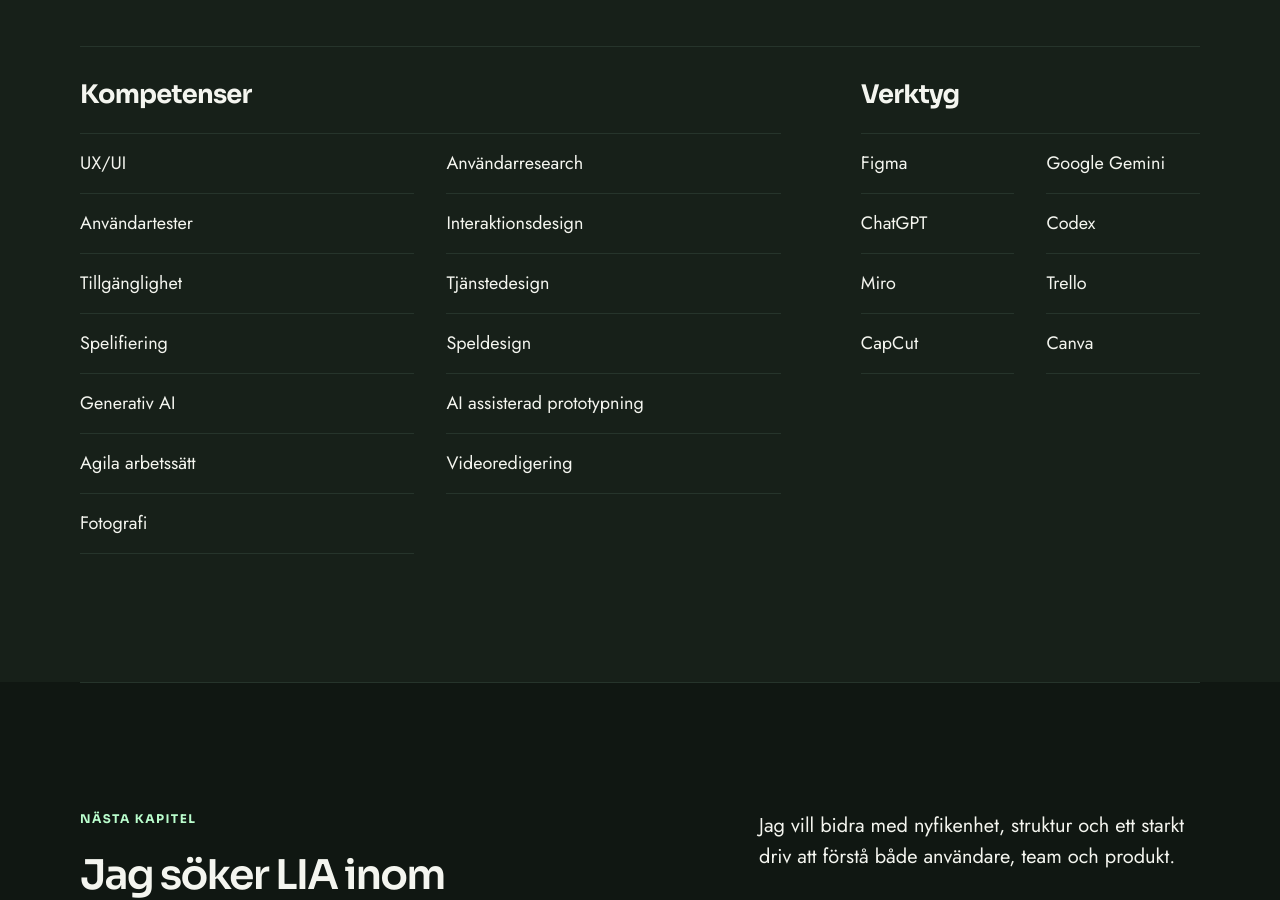
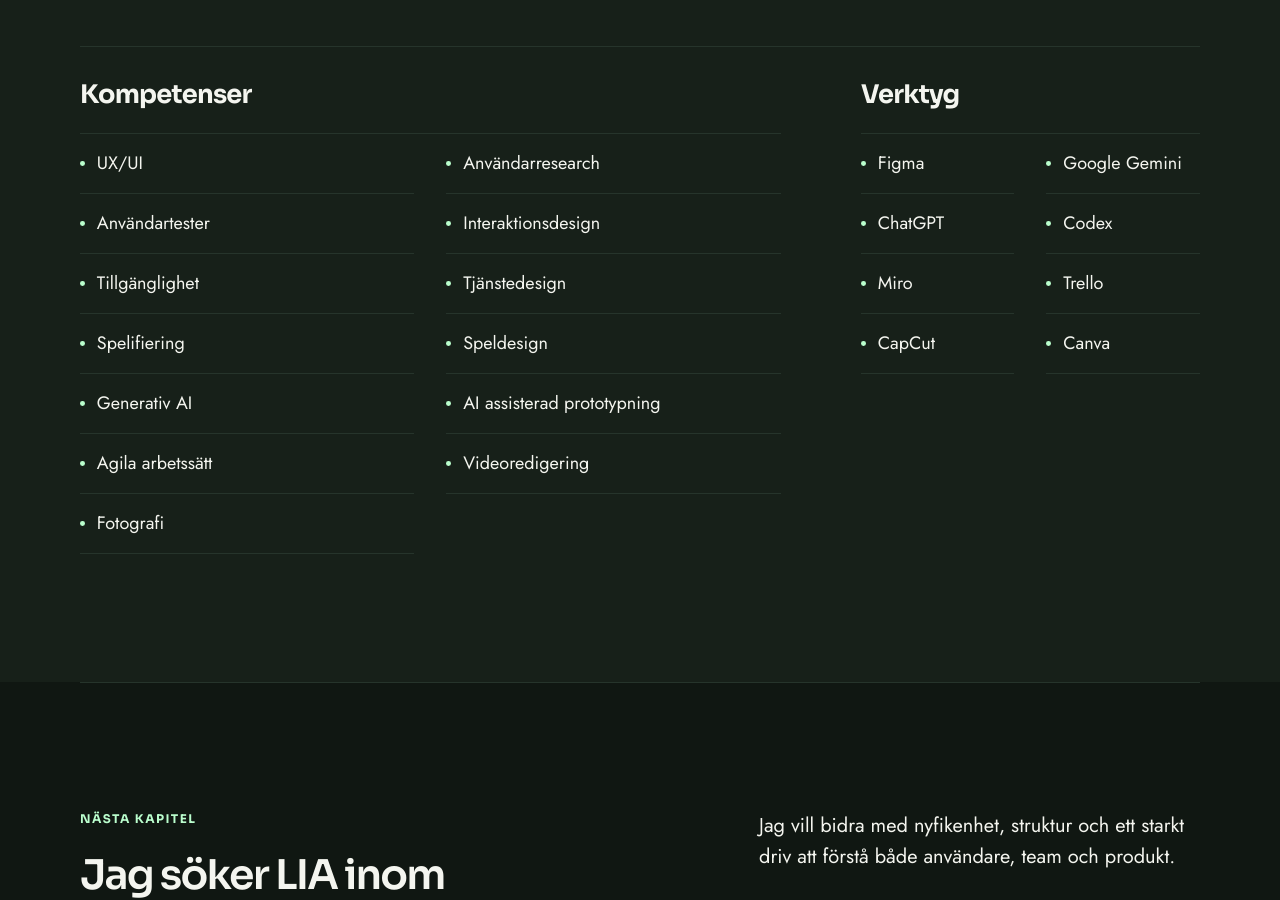
Before and after one commit to Karro-fi/karolina-portfolio, a Next.js app in the folder karolina-portfolio-vercel-upload/: page / in a window 1280 px wide. Shown: the part 5540-6440 px from the top of the page. Built offline with nearby package versions, Linux system fonts and the light colour scheme; no server answers.

Commit message:
Lägg till punkter för kompetenser och verktyg

```diff
--- a/karolina-portfolio-vercel-upload/app/globals.css
+++ b/karolina-portfolio-vercel-upload/app/globals.css
@@ -1082,11 +1082,23 @@ h1 {
 }
 
 .expertise-list li {
+  display: flex;
+  align-items: center;
+  gap: 0.75rem;
   padding-block: var(--space-2);
   border-bottom: 1px solid var(--line);
   color: var(--foreground);
   font-size: var(--type-body);
   line-height: 1.5;
+}
+
+.expertise-list li::before {
+  width: 0.3rem;
+  height: 0.3rem;
+  flex: 0 0 auto;
+  border-radius: 50%;
+  background: var(--accent);
+  content: '';
 }
 
 .lia-grid {
```
